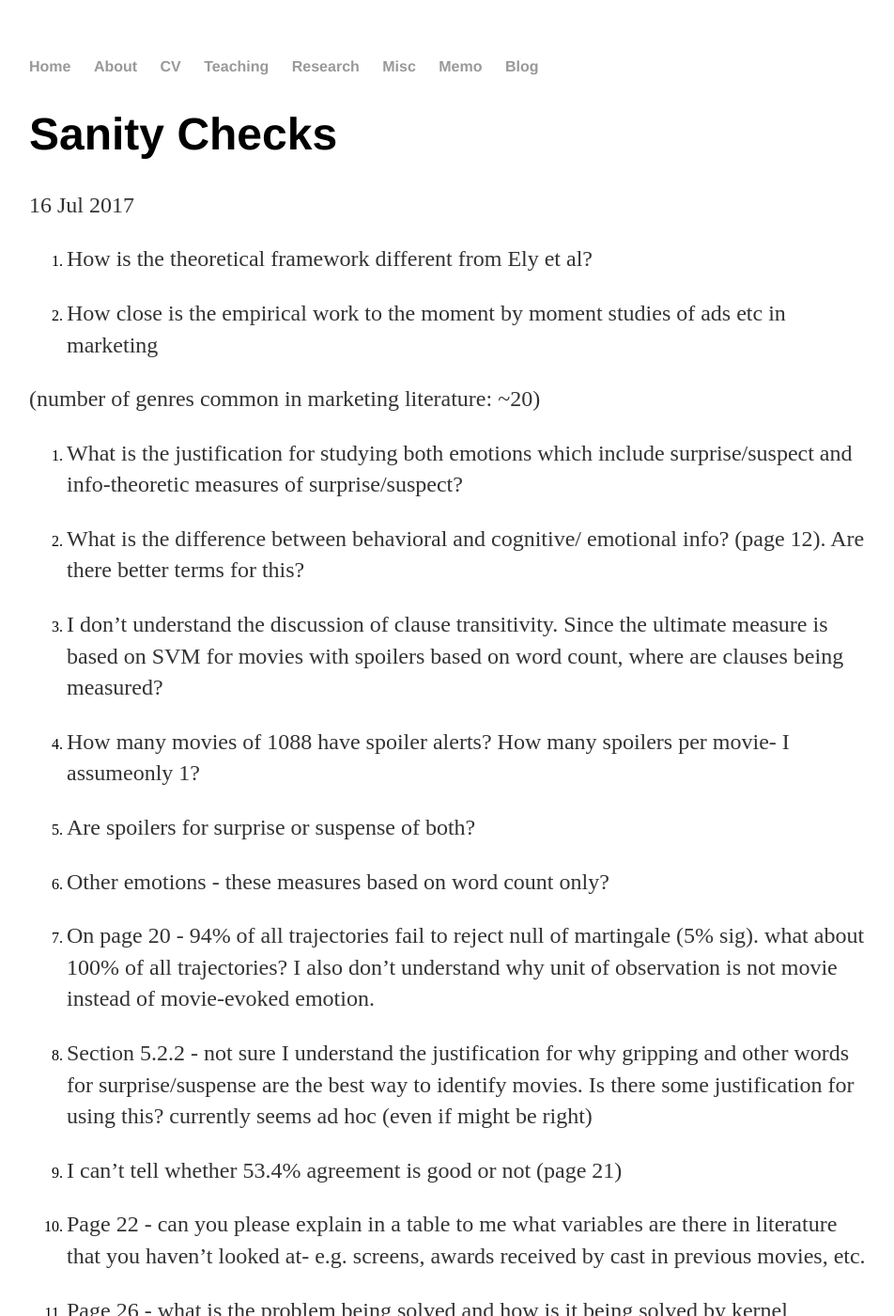
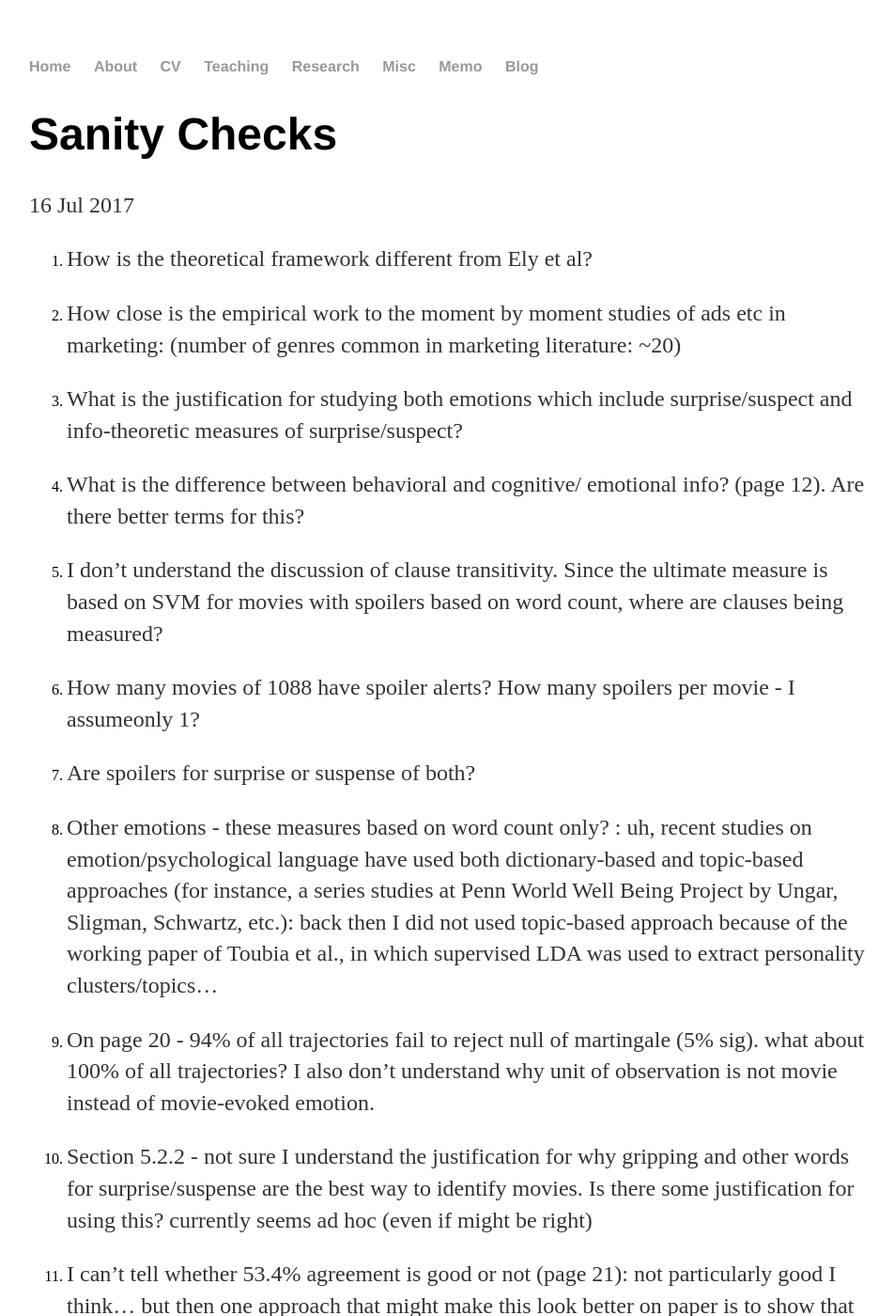
Before and after one commit to shenglih/shenglih.github.io, a Jekyll site: the page built from _posts/2017-07-16-post1.md, in a window 1280 px wide and 1400 px high. Shown: the whole window at 94% size, without its empty margins (161-1113 px from the left). Built offline with Jekyll 4.4.1, drawn with Linux system fonts in a browser that asks for light colours; some of the changed text lies outside the part shown.

Commit message:
Update 2017-07-16-post1.md

```diff
--- a/_posts/2017-07-16-post1.md
+++ b/_posts/2017-07-16-post1.md
@@ -7,9 +7,7 @@ date: 2017-07-16
 
 1. How is the theoretical framework different from Ely et al?
 
-2. How close is the empirical work to the moment by moment studies of ads etc  in marketing
-
-(number of genres common in marketing literature: ~20)
+2. How close is the empirical work to the moment by moment studies of ads etc in marketing: (number of genres common in marketing literature: ~20)
 
 3. What is the justification for studying both emotions which include surprise/suspect and info-theoretic measures of surprise/suspect?
 
@@ -17,24 +15,25 @@ date: 2017-07-16
 
 5. I don’t understand the discussion of clause transitivity.  Since the ultimate measure is based on SVM for movies with spoilers based on word count, where are clauses being measured?
 
-6. How many movies of 1088 have spoiler alerts? How many spoilers per movie-  I assumeonly 1?
+6. How many movies of 1088 have spoiler alerts? How many spoilers per movie - I assumeonly 1?
+
 
 7. Are spoilers for surprise or suspense of both?
 
-8. Other emotions - these measures based on word count only?
+
+8. Other emotions - these measures based on word count only? : uh, recent studies on emotion/psychological language have used both dictionary-based and topic-based approaches (for instance, a series studies at Penn World Well Being Project by Ungar, Sligman, Schwartz, etc.): back then I did not used topic-based approach because of the working paper of Toubia et al., in which supervised LDA was used to extract personality clusters/topics...
 
 9. On page 20 - 94% of all trajectories fail to reject null of martingale (5% sig).    what about 100% of all trajectories?  I also don’t understand why unit of observation is not movie instead of movie-evoked emotion.
 
 10. Section 5.2.2 - not sure I understand the justification for why gripping and other words for surprise/suspense are the best way to identify movies.   Is there some justification for using this?  currently seems ad hoc (even if might be right)
 
-11. I can’t tell whether 53.4% agreement is good or not (page 21)
+11. I can’t tell whether 53.4% agreement is good or not (page 21): not particularly good I think... but then one approach that might make this look better on paper is to show that the task is intrisically subjective and ambiguous, possibly by asking more mTurkers to rate the level of suspense/surprise given a scene discription...?
+
 
 12. Page 22 -  can you please explain in a table to me what variables are there in literature that you haven’t looked at-  e.g. screens, awards received by cast in previous movies, etc.
 
 13. Page 26 -  what is the problem being solved and how is it being solved by kernel matching estimator and nearest neighbor?   i.e. why is original analysis not robust enough?
 
-14. Endogeneity -   not just because of decision endogeneity but unobservables (omitted variables) being systematically correlated with observables e.g. advertising levels for movies.  The fixes you have won’t cure this.   usually people use rival movie levels or previous time periods’ movie characteristics.
+14. Endogeneity - not just because of decision endogeneity but unobservables (omitted variables) being systematically correlated with observables e.g. advertising levels for movies.  The fixes you have won’t cure this.   usually people use rival movie levels or previous time periods’ movie characteristics.
 
-15. Papers marked in bibliog -  can you get me these in dropbox
-
-Done.
+15. Papers marked in bibliog -  can you get me these in dropbox: Done.
```
